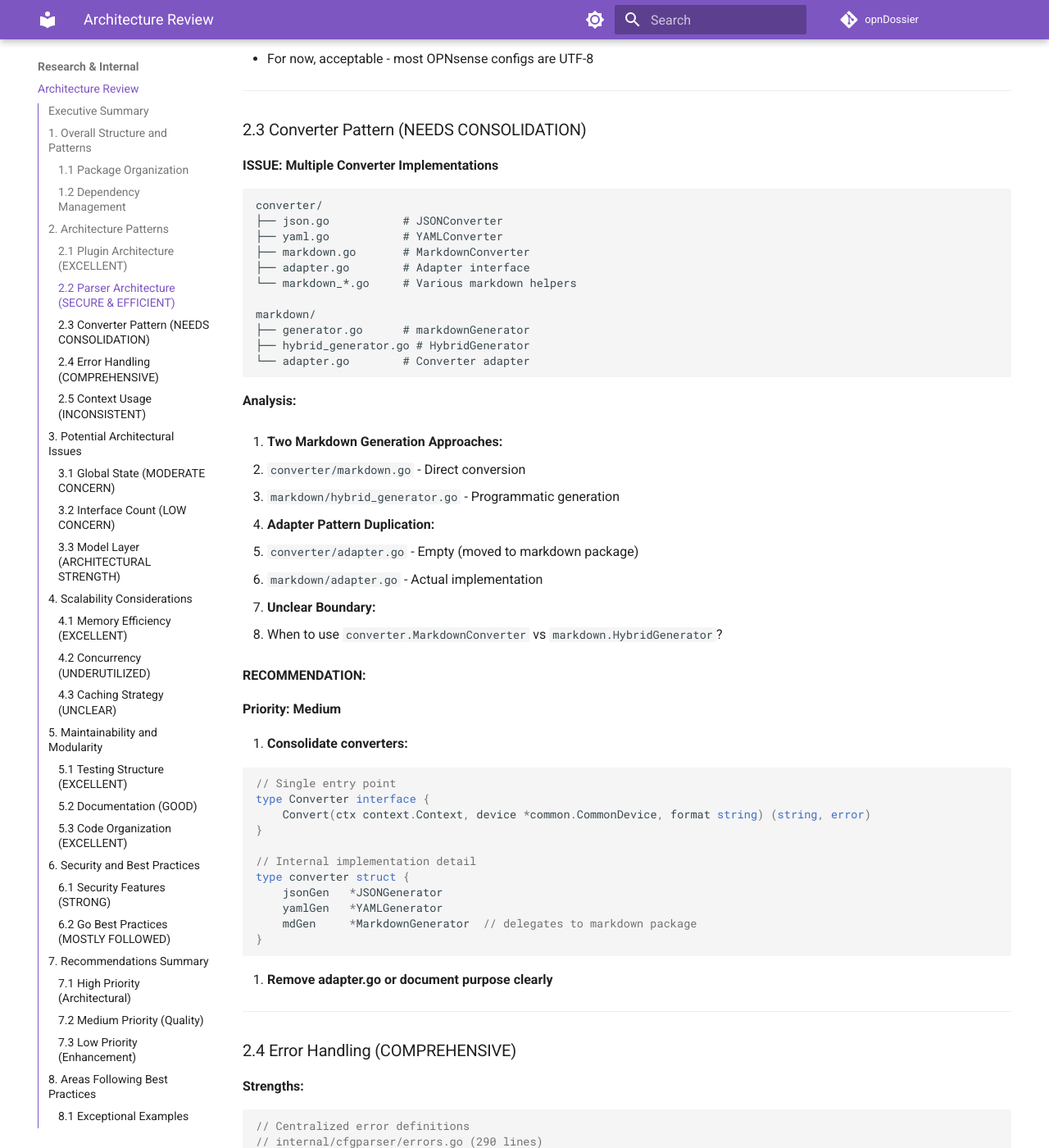
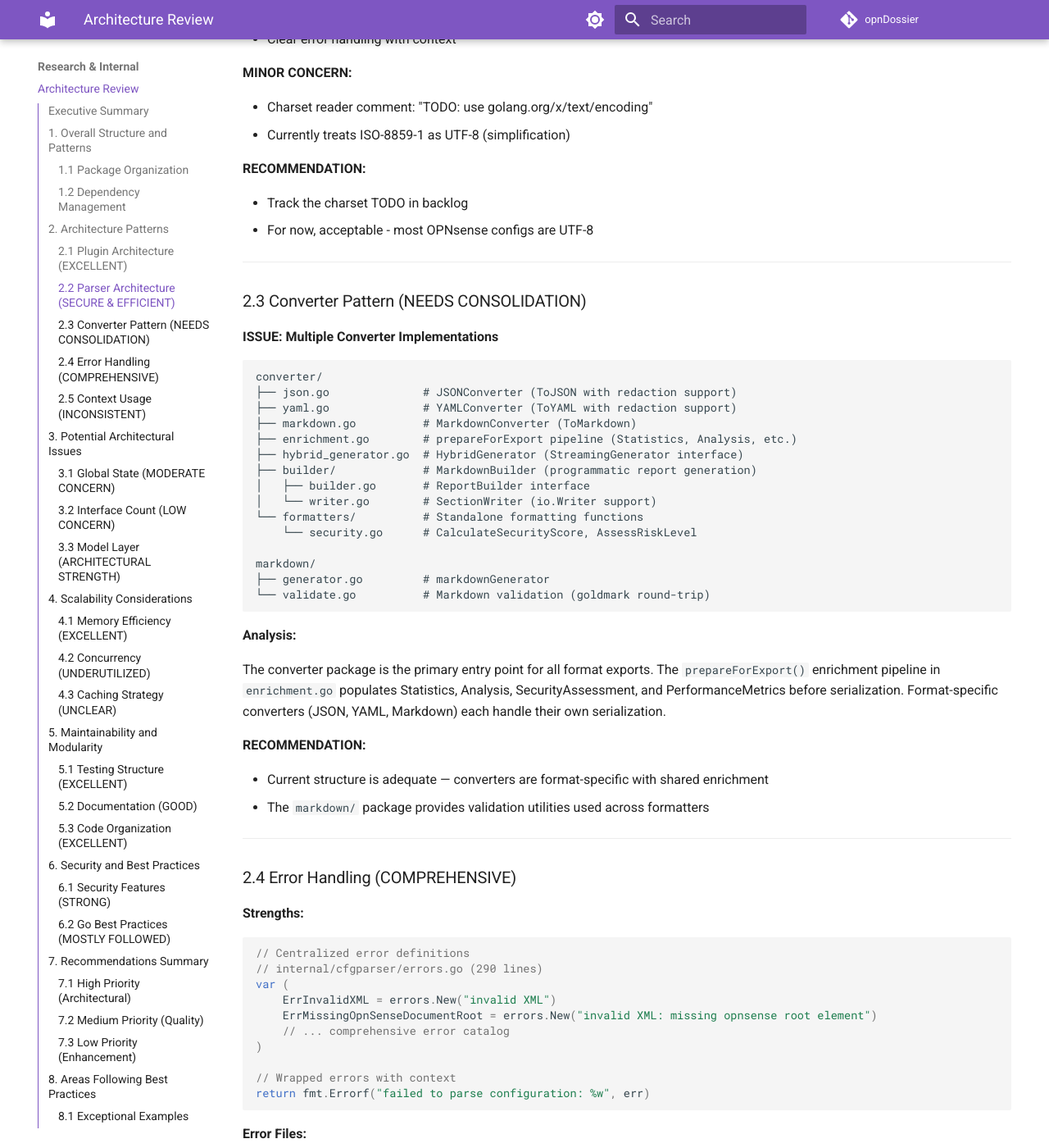
Before and after one commit to EvilBit-Labs/opnDossier, an MkDocs documentation site: the page built from docs/architecture-review.md, in a window 1280 px wide and 1400 px high, scrolled down 3647 px. Shown: the whole window at 82% size. Built offline with MkDocs 1.6.1 and Material for MkDocs 9.7.7, drawn with Linux system fonts in a browser that asks for light colours; comment, search, counter and statistics services are not loaded; the version menu is left out; some of the changed text lies outside the part shown.

Commit message:
fix(docs): update documentation links to reflect new directory structure
Signed-off-by: UncleSp1d3r <unclesp1d3r@evilbitlabs.io>

````diff
--- a/docs/architecture-review.md
+++ b/docs/architecture-review.md
@@ -20,18 +20,29 @@
 
 ```
 internal/
-├── audit/           # Security audit plugins (excellent separation)
-├── config/          # Configuration management
-├── converter/       # Format converters (JSON/YAML/Markdown)
-├── display/         # Terminal display logic
-├── log/             # Centralized logging
+├── audit/           # Audit engine and plugin lifecycle
+├── cfgparser/       # XML parsing with security (streaming, XXE prevention)
+├── compliance/      # Plugin interfaces (Plugin, Finding, Control)
+├── config/          # Configuration management (Viper)
+├── constants/       # Shared constants (validation whitelists)
+├── converter/       # Format converters (JSON/YAML/Markdown/Text/HTML)
+│   └── builder/     # Markdown builder and writer
+├── diff/            # Configuration diff engine
+├── display/         # Terminal display logic (Lipgloss/Glamour)
+├── docgen/          # Model documentation generation
+├── export/          # File export functionality
+├── logging/         # Structured logging (wraps charmbracelet/log)
 ├── markdown/        # Markdown generation (hybrid approach)
-├── metrics/         # Performance metrics
-├── model/           # Data models (well-defined domain)
-├── parser/          # XML parsing with security
-├── plugin/          # Plugin interfaces
+├── model/           # Data models and re-export seam
+│   ├── common/      # Platform-agnostic CommonDevice domain model
+│   └── opnsense/    # Schema → CommonDevice converter
 ├── plugins/         # Compliance plugins (firewall/SANS/STIG)
+├── pool/            # Worker pool for concurrent processing
 ├── processor/       # Core processing and analysis
+├── progress/        # CLI progress indicators (spinner, bar)
+├── sanitizer/       # Data sanitization (redaction rules engine)
+├── schema/          # Canonical OPNsense data model (XML structs)
+├── testing/         # Shared test helpers
 └── validator/       # Configuration validation
 ```
 
@@ -172,55 +183,30 @@
 
 ```
 converter/
-├── json.go           # JSONConverter
-├── yaml.go           # YAMLConverter
-├── markdown.go       # MarkdownConverter
-├── adapter.go        # Adapter interface
-└── markdown_*.go     # Various markdown helpers
+├── json.go              # JSONConverter (ToJSON with redaction support)
+├── yaml.go              # YAMLConverter (ToYAML with redaction support)
+├── markdown.go          # MarkdownConverter (ToMarkdown)
+├── enrichment.go        # prepareForExport pipeline (Statistics, Analysis, etc.)
+├── hybrid_generator.go  # HybridGenerator (StreamingGenerator interface)
+├── builder/             # MarkdownBuilder (programmatic report generation)
+│   ├── builder.go       # ReportBuilder interface
+│   └── writer.go        # SectionWriter (io.Writer support)
+└── formatters/          # Standalone formatting functions
+    └── security.go      # CalculateSecurityScore, AssessRiskLevel
 
 markdown/
-├── generator.go      # markdownGenerator
-├── hybrid_generator.go # HybridGenerator
-└── adapter.go        # Converter adapter
+├── generator.go         # markdownGenerator
+└── validate.go          # Markdown validation (goldmark round-trip)
 ```
 
 **Analysis:**
 
-1. **Two Markdown Generation Approaches:**
-
-   - `converter/markdown.go` - Direct conversion
-   - `markdown/hybrid_generator.go` - Programmatic generation
-
-2. **Adapter Pattern Duplication:**
-
-   - `converter/adapter.go` - Empty (moved to markdown package)
-   - `markdown/adapter.go` - Actual implementation
-
-3. **Unclear Boundary:**
-
-   - When to use `converter.MarkdownConverter` vs `markdown.HybridGenerator`?
+The converter package is the primary entry point for all format exports. The `prepareForExport()` enrichment pipeline in `enrichment.go` populates Statistics, Analysis, SecurityAssessment, and PerformanceMetrics before serialization. Format-specific converters (JSON, YAML, Markdown) each handle their own serialization.
 
 **RECOMMENDATION:**
 
-**Priority: Medium**
-
-1. **Consolidate converters:**
-
-   ```go
-   // Single entry point
-   type Converter interface {
-       Convert(ctx context.Context, device *common.CommonDevice, format string) (string, error)
-   }
-
-   // Internal implementation detail
-   type converter struct {
-       jsonGen   *JSONGenerator
-       yamlGen   *YAMLGenerator
-       mdGen     *MarkdownGenerator  // delegates to markdown package
-   }
-   ```
-
-2. **Remove adapter.go or document purpose clearly**
+- Current structure is adequate — converters are format-specific with shared enrichment
+- The `markdown/` package provides validation utilities used across formatters
 
 ---
 
@@ -243,10 +229,9 @@
 
 **Error Files:**
 
-- `parser/errors.go` - 290 lines (most comprehensive)
-- `processor/errors.go` - 55 lines
-- `markdown/errors.go` - 20 lines
-- `plugin/errors.go` - 22 lines
+- `cfgparser/errors.go` - Comprehensive error catalog
+- `processor/errors.go` - Processing errors
+- `compliance/errors.go` - Plugin errors (ErrPluginNotFound)
 
 **Pattern:**
 
````
Also changed, not shown: other parts of docs/architecture-review.md (+1 -1 lines), docs/about.md (+2 -2 lines), docs/api.md (+2 -2 lines), docs/index.md (+4 -2 lines).
